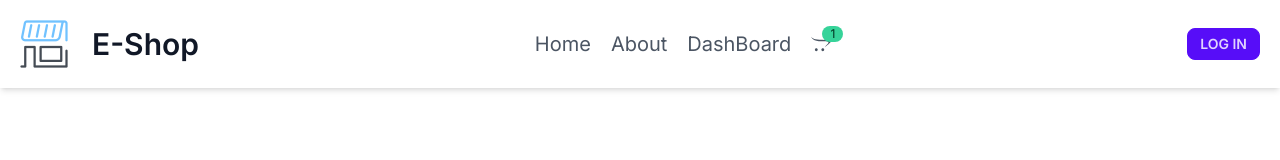
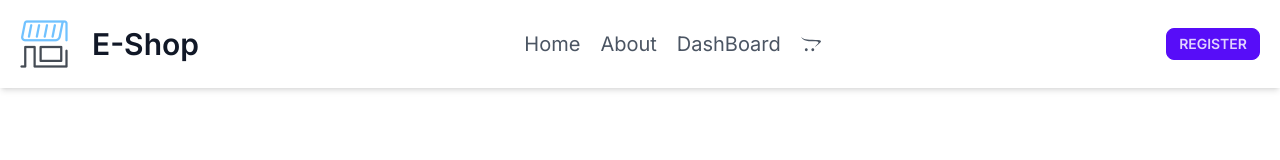
Before and after one commit to rofikul-resan/e-shop-task, a Next.js app: page /product/1234567890123 in a window 1280 px wide. Shown: the top 160 px of the page. Built offline with nearby package versions, Linux system fonts and the light colour scheme.

Commit message:
add addToCart methode

```diff
--- /dev/null
+++ b/src/RTK-state/Sclice/cartSlice.jsx
@@ -0,0 +1,13 @@
+import { createSlice } from "@reduxjs/toolkit";
+
+export const cartSlice = createSlice({
+  initialState: [],
+  name: "cart",
+  reducers: {
+    addToCart: (state, action) => {
+      state.push(action.payload);
+    },
+  },
+});
+export const { addToCart } = cartSlice.actions;
+export const cartReducer = cartSlice.reducer;
--- a/src/RTK-state/Store.js
+++ b/src/RTK-state/Store.js
@@ -1,12 +1,14 @@
-"use client"
+"use client";
 import { configureStore } from "@reduxjs/toolkit";
 import { productReducer } from "./Sclice/ProductSlice";
 import { userReducer } from "./Sclice/userSlice";
+import { cartReducer } from "./Sclice/cartSlice";
 
 const store = configureStore({
   reducer: {
     products: productReducer,
     user: userReducer,
+    cart: cartReducer,
   },
 });
 
--- a/src/app/product/[productId]/page.jsx
+++ b/src/app/product/[productId]/page.jsx
@@ -1,11 +1,13 @@
 "use client";
+import { addToCart } from "@/RTK-state/Sclice/cartSlice";
 import axios from "axios";
 import Image from "next/image";
 import React, { useEffect, useState } from "react";
-import { useSelector } from "react-redux";
+import { useDispatch, useSelector } from "react-redux";
 import { ClipLoader } from "react-spinners";
 
 const ProductView = ({ params }) => {
+  const dispatch = useDispatch();
   const [product, setProduct] = useState({});
   const [loading, setLoading] = useState(false);
   const id = params.productId;
@@ -162,7 +164,12 @@ const ProductView = ({ params }) => {
                   <span class="title-font font-medium text-2xl text-gray-900">
                     $ {price}
                   </span>
-                  <button class="btn btn-primary btn-sm">Add to Cart</button>
+                  <button
+                    onClick={() => dispatch(addToCart(product))}
+                    class="btn btn-primary btn-sm"
+                  >
+                    Add to Cart
+                  </button>
                 </div>
               </div>
             </div>
--- a/src/components/Navbar.jsx
+++ b/src/components/Navbar.jsx
@@ -3,8 +3,10 @@ import Image from "next/image";
 import Link from "next/link";
 import React, { useEffect } from "react";
 import { FaOpencart } from "react-icons/fa";
+import { useSelector } from "react-redux";
 
 const Navbar = () => {
+  const cartAmount = useSelector((state) => state.cart.length);
   return (
     <div className="shadow-md ">
       <header className="text-gray-600 body-font">
@@ -36,14 +38,16 @@ const Navbar = () => {
             <Link href={"/"} className="mr-5 hover:text-gray-900">
               <div className="relative">
                 <FaOpencart />
-                <div className="badge badge-success badge-sm absolute -top-2 -right-3">
-                  1
-                </div>
+                {cartAmount > 0 && (
+                  <div className="badge badge-success badge-sm absolute -top-2 -right-3">
+                    {cartAmount}
+                  </div>
+                )}
               </div>
             </Link>
           </nav>
           <Link href={"/auth/singUp"} className="btn btn-primary btn-sm">
-            log in
+            Register
           </Link>
         </div>
       </header>
```
